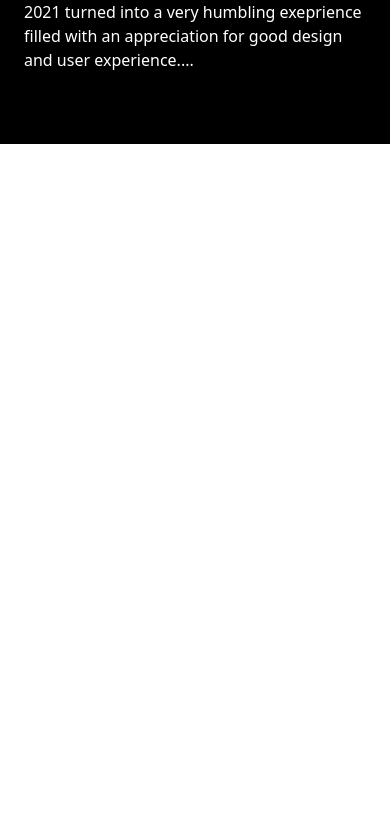
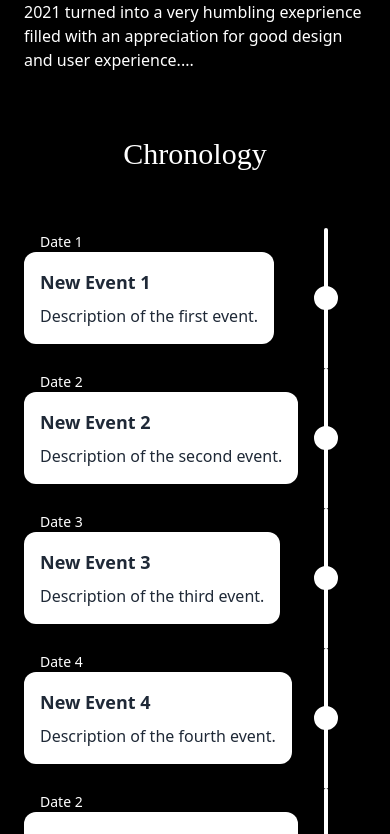
Before and after one commit to Timothy-itayi/software-portfolio, a Next.js app in the folder portfolio/: page /coffeesnob in a window 390 px wide. Shown: the part 1747-2581 px from the top of the page. Before the commit the page ends 1891 px from the top, so only its background shows below. Built offline with nearby package versions, Linux system fonts and the light colour scheme; what tailwindcss-animated would draw is missing.

Commit message:
add timeline project page

```diff
--- /dev/null
+++ b/portfolio/src/backEndComponents/events.js
@@ -0,0 +1,12 @@
+// data/events.js
+const events = [
+    { title: 'New Event 1', description: 'Description of the first event.', date: 'Date 1' },
+    { title: 'New Event 2', description: 'Description of the second event.', date: 'Date 2' },
+    { title: 'New Event 3', description: 'Description of the third event.', date: 'Date 3' },
+    { title: 'New Event 4', description: 'Description of the fourth event.', date: 'Date 4' },
+    { title: 'New Event 2', description: 'Description of the second event.', date: 'Date 2' },
+    { title: 'New Event 3', description: 'Description of the third event.', date: 'Date 3' },
+    { title: 'New Event 4', description: 'Description of the fourth event.', date: 'Date 4' },
+];
+
+export default events;
--- /dev/null
+++ b/portfolio/src/grpComponents/timelineComponent.js
@@ -0,0 +1,33 @@
+// components/Timeline.js
+import React from 'react';
+
+const Timeline = ({ events}) => {
+    return (
+
+        <div className="bg-black p-4 ">
+            <h2 className="text-3xl text-white header-font  mb-12 text-center">Chronology</h2>
+            <div className="flex flex-col p-2 mx-auto md:max-w-2xl">
+                {events.map((event, index) => (
+                    <div key={index} className={`flex md:contents ${index % 2 === 0 ? '' : 'flex-row'} `}>
+                        <div className={`relative p-4 my-6 text-gray-800 bg-white rounded-xl col-start-6 col-end- ${index % 2 === 0 ? 'mr-auto md:mr-0 md:ml-auto' : 'mr-auto'}`}>
+                            {event.imageUrl && <img src={event.imageUrl} alt={event.title} className="mb-4 rounded-md" style={{ objectFit: 'contain' }} />}
+                            <h3 className="text-lg font-semibold lg:text-xl">{event.title}</h3>
+                            <p className="mt-2 leading-6">{event.description}</p>
+                            <span className="absolute text-sm text-white -top-5 ">{event.date}</span>
+                        </div>
+                        {index !== events.length - 1 && (
+                            <div className={` relative col-start-2 col-end-6 mr-7 md:mx-auto ${index % 2 === 0 ? '' : 'md:ml-auto'}`}>
+                                <div className="flex items-center justify-center w-6 h-full">
+                                    <div className="w-1 h-full bg-white rounded-t-full bg-gradient-to-b from-white to-white"></div>
+                                </div>
+                                <div className="absolute w-6 h-6 -mt-3 bg-white border-4 border-white rounded-full top-1/2"></div>
+                            </div>
+                        )}
+                    </div>
+                ))}
+            </div>
+        </div>
+    );
+};
+
+export default Timeline;
--- a/portfolio/src/pages/coffeesnob.js
+++ b/portfolio/src/pages/coffeesnob.js
@@ -4,11 +4,17 @@ import Header from '../homeComponents/headerComponent';
 import LayoutComponent from '../grpComponents/layoutComponent'
 import BodyLayout from '../grpComponents/bodyLayoutComponent';
 import Card from '../grpComponents/coffeeComponent';
+import Timeline from '../grpComponents/timelineComponent';
+import events from '../backEndComponents/events';
+
+
 const Coffee = () => {
+
+
 
     return (
 
-    <><div className="bg-black">
+    <><><div className="bg-black">
 
             <Navbar />
             <Header title="CoffeeSnob" name="An IOS app designed to help people discover cafes in their area." />
@@ -18,23 +24,25 @@ const Coffee = () => {
                 </LayoutComponent>
             </div>
         </div>
-        <BodyLayout>
+            <BodyLayout>
                 <Card
-                     imageUrls={[
+                    imageUrls={[
                         "coffeeImages/snack.png",
                         "coffeeImages/reactLogoBlk.png",
                         "coffeeImages/jsLogo.png",
                         "coffeeImages/cslogowhite.png",
-
                     ]}
                     title="Can coffee make you a better developer?"
-                    description="Coffeesnob was initially built using React-Native, with expo. This was my first time making an entire project from scratch and so I thought to get the help from my girlfriend Gracie to help me design it. Having already worked in the industry as a Product Designer for several years , it  was nice to get some insight on how to work with  and better understand what that professional relationship would be like. With that out of the way let me walk you through how an ambitious idea to create a social app for coffee lovers from a figma prototype  made  in 2021 turned into a very humbling exeprience filled with an appreciation for good design and user experience.... "
+                    description="Coffeesnob was initially built using React-Native, with expo. This was my first time making an entire project from scratch and so I thought to get the help from my girlfriend Gracie to help me design it. Having already worked in the industry as a Product Designer for several years , it  was nice to get some insight on how to work with  and better understand what that professional relationship would be like. With that out of the way let me walk you through how an ambitious idea to create a social app for coffee lovers from a figma prototype  made  in 2021 turned into a very humbling exeprience filled with an appreciation for good design and user experience.... " />
 
 
-                   />
-                {/* Add more Card components here as needed */}
-            </BodyLayout></>
+            </BodyLayout>
+            </>
 
+            <div className={"animate-fade-up"}>
+                <Timeline events={events} />
+            </div>
+            </>
 
     )
 
--- a/portfolio/src/pages/content.js
+++ b/portfolio/src/pages/content.js
@@ -10,7 +10,7 @@ const Content = ()  => {
 
     <div className="flex justify-center m-10 mb-6 animate-fade-up  ">
       <ContentComponent style={{ fontSize: '24px', color: 'white', fontFamily: 'Inter-Regular', paddingLeft: 32 }}>
-        Hi there, I'm a full Stack Developer with a passion for Front-end developement. If I am not in front of a screen you will either  find me in the gym weightlifting or sim racing on Gran Torismo.
+        Hi there , I am a  Full Stack Developer but prefer front-end developement . I value Gratitude , Honesty and above all else Humility. These virtues guide my approach to problem solving and life in general. If I am not in front of a screen you will either find me in the gym weightlifting or sim racing on Gran Torismo. Curious to know more take a gander at some of my projects.
       </ContentComponent>
    </div>
 
```
